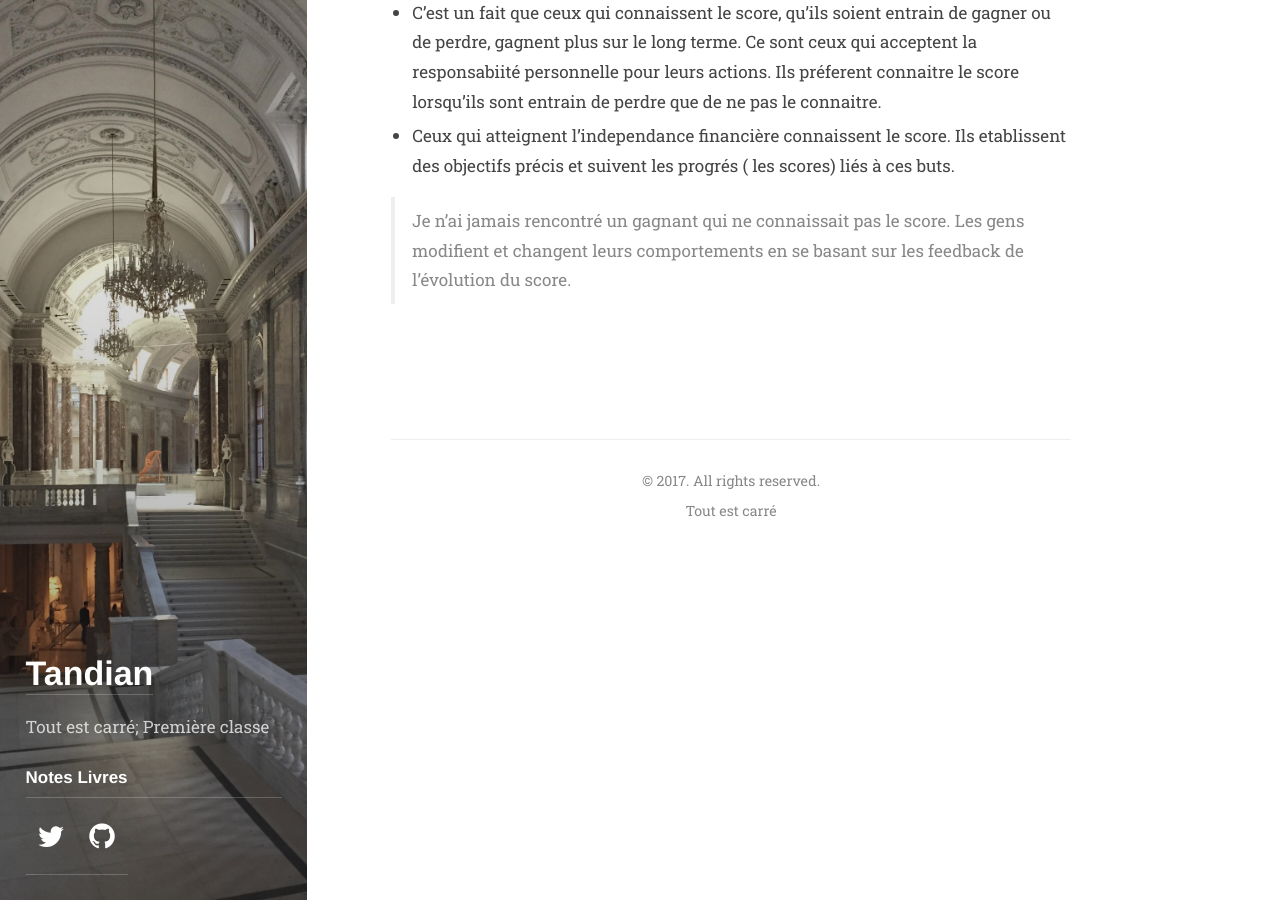
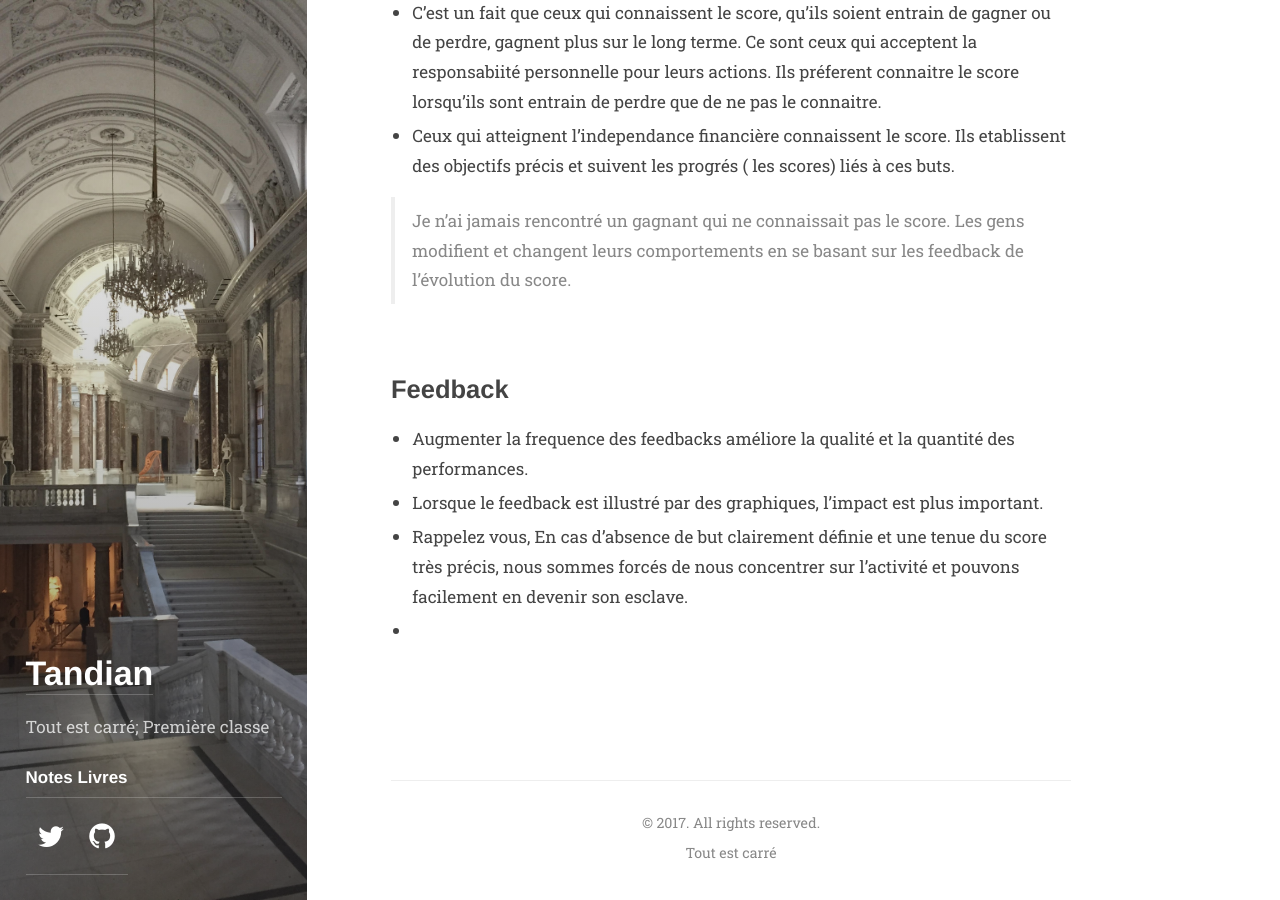
Before and after one commit to abdoulaye-tnd/tandian, a Jekyll site: the page built from books/lejeudutravail.md, in a window 1280 px wide and 900 px high, scrolled down 8358 px. Built offline with Jekyll 4.4.1, drawn with Linux system fonts in a browser that asks for light colours; some web fonts are replaced.

Commit message:
Update lejeudutravail.md

```diff
--- a/books/lejeudutravail.md
+++ b/books/lejeudutravail.md
@@ -195,3 +195,11 @@ L'équipe qui est derrière le sait et prend des actions en conséquence. Les fa
 - Ceux qui atteignent l'independance financière connaissent le score. Ils etablissent des objectifs précis et suivent les progrés ( les scores) liés à ces buts.
 
 > Je n'ai jamais rencontré un gagnant qui ne connaissait pas le score. Les gens modifient et changent leurs comportements en se basant sur les feedback de l'évolution du score.
+
+
+## Feedback
+
+- Augmenter la frequence des feedbacks améliore la qualité et la quantité des performances.
+- Lorsque le feedback est illustré par des graphiques, l'impact est plus important.
+- Rappelez vous, En cas d'absence de but clairement définie et une tenue du score très précis, nous sommes forcés de nous concentrer sur l'activité et pouvons facilement en devenir son esclave.
+-
```
